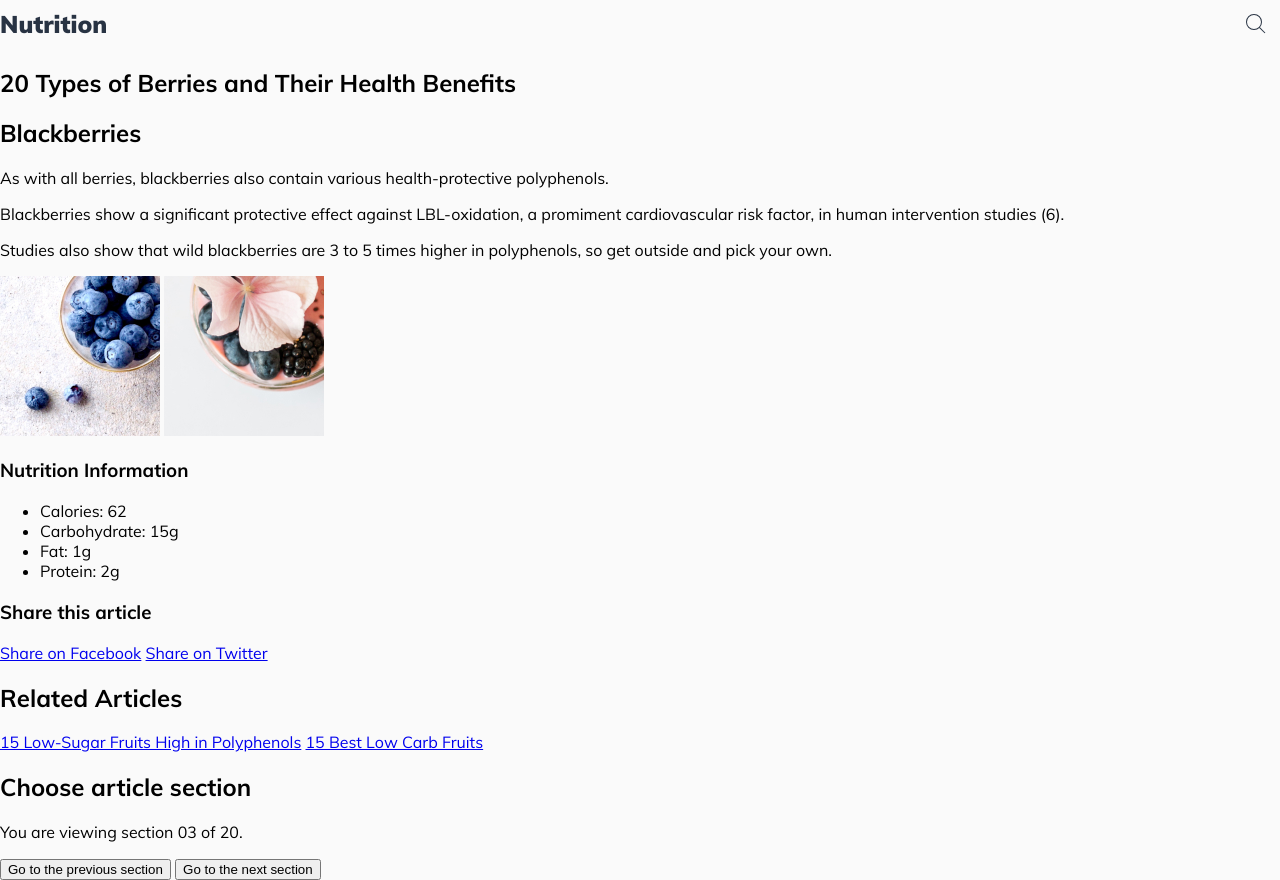
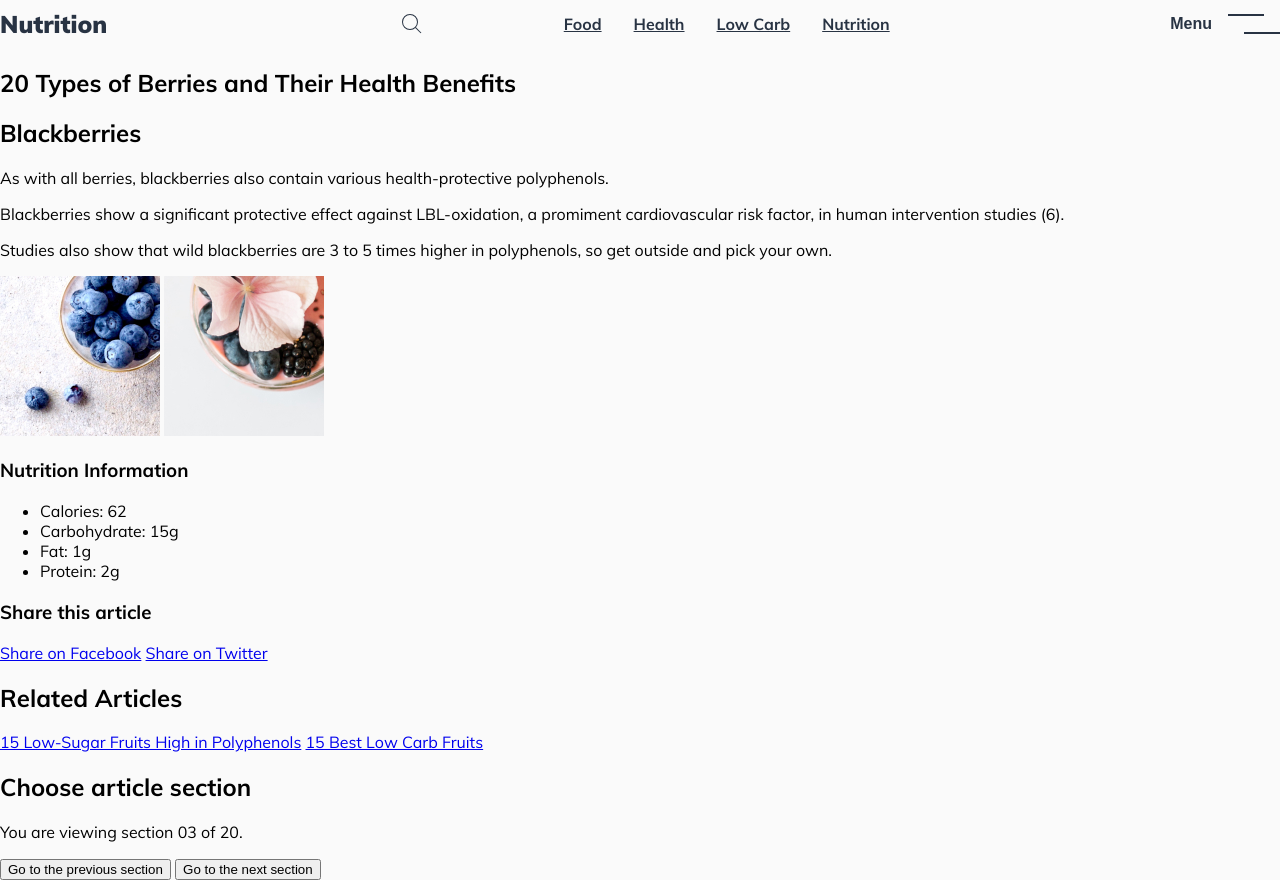
Before and after one commit to mattcroat/nutrition-ui, a website: page src/index.html in a window 1280 px wide. Drawn offline with Linux system fonts and the light colour scheme.

Commit message:
Add further styling to header, search and menu

```diff
--- a/src/index.html
+++ b/src/index.html
@@ -12,6 +12,7 @@
 
     <header class="header">
       <a class="t-brand brand" href="/">Nutrition</a>
+      <div class="header__center">
         <button class="button-icon">
           <span class="screen-reader-only">Open search</span>
           <svg class="button-icon__icon" width="24" height="24" viewBox="0 0 24 24" xmlns="http://www.w3.org/2000/svg" role="presentation">
@@ -30,13 +31,33 @@
             </svg>
           </button>
         </form>
-      <nav class="screen-reader-only">
-        <a href="/food">Food</a>
-        <a href="/health">Health</a>
-        <a href="/low-carb">Low Carb</a>
-        <a href="/nutrition">Nutrition</a>
-        <button>Menu</button>
-        <div>
+        <nav class="center-nav">
+          <ul class="center-nav__items">
+            <li class="center-nav__item">
+              <a class="t-link" href="/food">Food</a>
+            </li>
+            <li class="center-nav__item">
+              <a class="t-link" href="/health">Health</a>
+            </li>
+            <li class="center-nav__item">
+              <a class="t-link" href="/low-carb">Low Carb</a>
+            </li>
+            <li class="center-nav__item">
+              <a class="t-link" href="/nutrition">Nutrition</a>
+            </li>
+          </ul>
+        </nav>
+      </div>
+      <button class="button-icon menu-trigger">
+        <span class="t-copy-large">Menu</span>
+        <svg class="button-icon__icon menu-trigger__icon--small" width="24" height="20" viewBox="0 0 24 20" xmlns="http://www.w3.org/2000/svg" role="presentation">
+          <path d="M8 18h16v2H8zM0 0h16v2H0z"/>
+        </svg>
+        <svg class="button-icon__icon menu-trigger__icon--large" width="52" height="24" viewBox="0 0 52 24" xmlns="http://www.w3.org/2000/svg" role="presentation">
+          <path d="M16 20h36v2H16zM0 2h36v2H0z"/>
+        </svg>
+      </button>
+      <nav class="menu">
         <button>Close menu</button>
         <ul>
           <li>
--- a/src/scss/styles.scss
+++ b/src/scss/styles.scss
@@ -106,6 +106,27 @@ body {
   line-height: 1; // ratio from font and line height being 24px
 }
 
+.t-link {
+  font-family: var(--font-family-sans);
+  font-size: 1.6rem;
+  font-weight: var(--weight-bold);
+  line-height: 1;
+  color: var(--color-charcoal-021);
+  transition:
+    color var(--transition),
+    outline-color var(--transition);
+  outline: 0.4rem solid transparent;
+  outline-offset: 0.2rem;
+
+  &:hover {
+    color: var(--color-charcoal-046);
+  }
+
+  &:focus {
+    outline-color: var(--color-slate-blue-050);
+  }
+}
+
 .t-display {
   font-family: var(--font-family-serif);
   letter-spacing: -0.2rem;
@@ -204,6 +225,7 @@ body {
     transform var(--transition),
     outline-color var(--transition);
   outline: 0.4rem solid transparent;
+  outline-offset: 0.2rem;
 
   // mobile
   @media (max-width: 575px) {
@@ -225,7 +247,6 @@ body {
 
   &:focus {
     outline-color: var(--color-slate-blue-050);
-    outline-offset: 0.2rem;
 
     @media (max-width: 575px) {
       & {
@@ -249,11 +270,19 @@ body {
   justify-content: space-between;
 
   // mobile first
-  @media (max-width: 575px) {
+  @media (max-width: 1024px) {
     & {
       padding-right: var(--space-default);
       padding-left: var(--space-default);
       min-height: var(--space-quad);
+    }
+  }
+
+  @media (max-width: 1025px) {
+    & {
+      padding-right: var(--space-oct);
+      padding-left: var(--space-oct);
+      min-height: var(--space-oct);
     }
   }
 }
@@ -266,6 +295,7 @@ body {
     color var(--transition),
     outline-color var(--transition);
   outline: 0.4rem solid transparent;
+  outline-offset: 0.2rem;
 
   &:hover {
     color: var(--color-charcoal-046);
@@ -273,7 +303,6 @@ body {
 
   &:focus {
     outline-color: var(--color-slate-blue-050);
-    outline-offset: 0.2rem;
   }
 }
 
@@ -285,12 +314,17 @@ body {
   display: flex;
   align-items: center;
   justify-content: center;
+  color: var(--color-charcoal-021);
   background-color: transparent;
   border: none;
-  transition: outline-color var(--transition);
+  transition:
+    color var(--transition),
+    outline-color var(--transition);
   outline: 0.4rem solid transparent;
+  outline-offset: 0.2rem;
 
   &:hover {
+    color: var(--color-charcoal-046);
     cursor: pointer;
 
     // .button-icon:hover .button-icon__icon
@@ -299,9 +333,12 @@ body {
     }
   }
 
+  &::-moz-focus-inner {
+    border: none;
+  }
+
   &:focus {
     outline-color: var(--color-slate-blue-050);
-    outline-offset: -0.2rem;
   }
 
   &__icon {
@@ -321,6 +358,8 @@ body {
   }
 
   &__input {
+    padding-right: 6.4rem; // prevent overflow
+    padding-left: 0.8rem;
     width: 100%;
     height: 4.8rem;
     color: var(--color-charcoal-021);
@@ -334,6 +373,8 @@ body {
 
     &:focus {
       border-bottom-color: var(--color-slate-blue-050);
+      border-width: 0.4rem;
+      transform: translateY(0.1rem); // offset border-width transition
     }
   }
 
@@ -343,3 +384,67 @@ body {
     right: 0;
   }
 }
+
+/* center nav */
+.header__center {
+  display: flex;
+  align-items: center;
+}
+
+@media (max-width: 786px) {
+  .center-nav {
+    display: none;
+  }
+}
+
+.center-nav__items {
+  margin: 0;
+  padding: 0;
+  display: flex;
+
+  // avoid overrides
+  @media (min-width: 787px) and (max-width: 1199px) {
+    & {
+      margin-left: var(--space-quad);
+    }
+  }
+
+  @media (min-width: 1200px) {
+    & {
+      margin-left: var(--space-oct);
+    }
+  }
+
+  .center-nav__item {
+    list-style: none;
+
+    &:not(:first-child) {
+      margin-left: var(--space-double);
+    }
+  }
+}
+
+/* menu */
+@media (max-width: 575px) {
+  .menu-trigger__icon--small {
+    margin-left: var(--space-half);
+  }
+
+  .menu-trigger__icon--large {
+    display: none;
+  }
+}
+
+@media (min-width: 576px) {
+  .menu-trigger__icon--small {
+    display: none;
+  }
+
+  .menu-trigger__icon--large {
+    margin-left: var(--space-default);
+  }
+}
+
+.menu {
+  display: none;
+}
```
Also changed, not shown: src/css/styles.css. Lines whose indentation alone changed are shown as unchanged.
